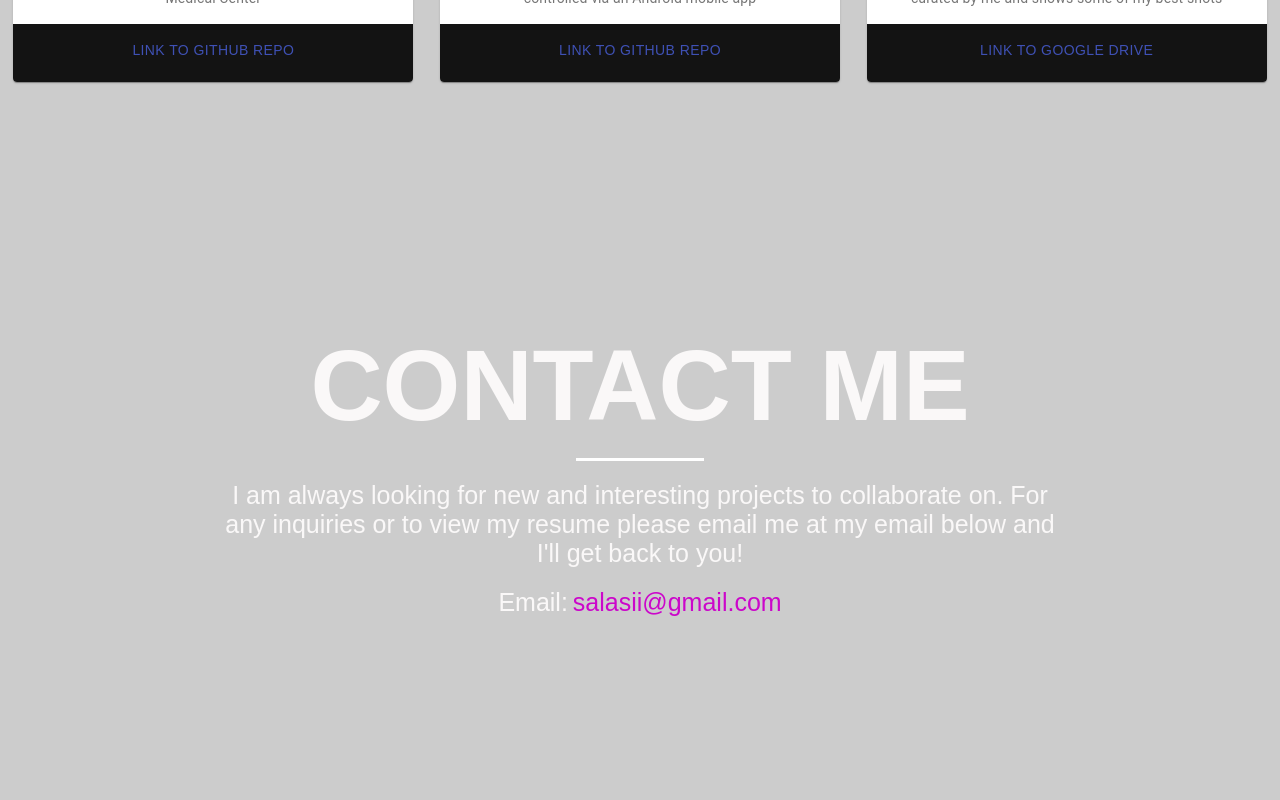
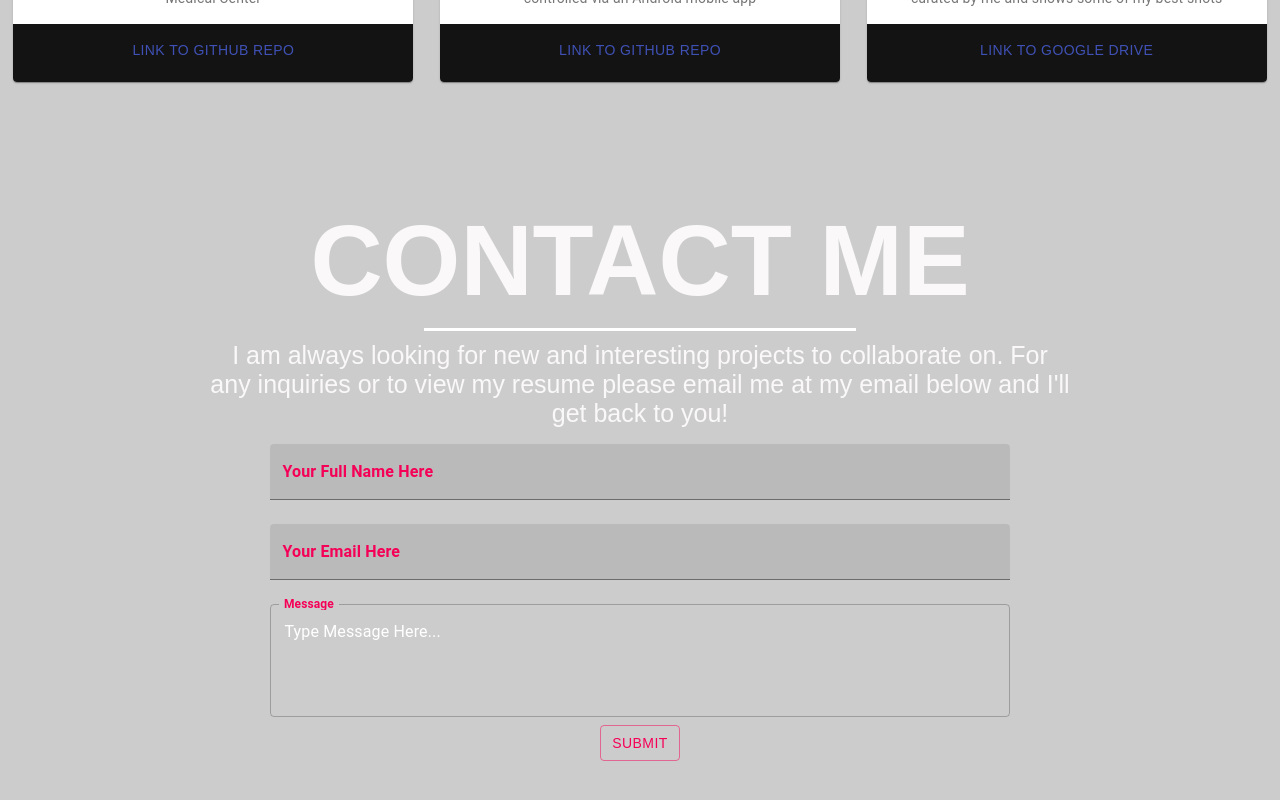
Before and after one commit to Salas123/personal-site, a React (Create React App) app: page / in a window 1280 px wide. Shown: the part 2179-2979 px from the top of the page. Built offline with nearby package versions, Linux system fonts and the light colour scheme; a web font is replaced by a local one.

Commit message:
updated about me text section and added contact text forum that is comprised of a textfield for full name, email, and a message body

```diff
--- a/src/components/AboutMeSection.css
+++ b/src/components/AboutMeSection.css
@@ -62,11 +62,11 @@
 @media screen and (max-width: 960px)
 {
     .about-me-header{
-        font-size: 8vw;
+        font-size: 10vw;
     }
 
     .about-me-text-container{
-        font-size: 5vw;
+        font-size: 4vw;
     }
 
     .about-me-container> .container-divider{
--- a/src/components/ContactMeSection.css
+++ b/src/components/ContactMeSection.css
@@ -9,12 +9,6 @@
     box-shadow: inset 0 0 0 1000px rgba(0,0,0,0.2);
 }
 
-.contact-container > .container-divider{
-    border-bottom: white solid;
-    width: 10%;
-    align-self: center;
-    margin-top: 15px;
-}
 
 .email-text-wrapper{
     padding-top:20px;
@@ -33,7 +27,6 @@
     align-content: center;
     align-self: center;
     text-align: center;
-    padding: 20px;
     width: 70%;
 }
 .contact-me-header{
@@ -43,17 +36,45 @@
     align-self: center;
 }
 
+.contact-me-underline
+{
+    margin-top: 10px;
+    margin-bottom: 10px;
+    border-bottom: white 3px solid;
+    width: 35%;
+    align-self: center;
+}
+
+.textfield-component{
+    width: 60%;
+}
+
+.textfield__label{
+  color: #f50057 !important;
+  font-weight: bold !important;
+  overflow: hidden !important;
+}
+
+.textfield__body{
+    color: #ffffff !important;
+}
+
+.textfield-message-body{
+    color: white !important;
+}
+.submit-button
+{
+    width: 80px;
+    align-self: center;
+}
 @media screen and (max-width: 960px)
 {
     .contact-me-header{
-        font-size: 8vw;
-    }
-    .contact-container > .container-divider{
-        width: 30%;
+        font-size: 9vw;
     }
     .contact-me-text-container{
-        font-size: 5vw;
-        width: 95%;
+        font-size: 4vw;
+        width: 100%;
         padding: 6px;
     }
 }
--- a/src/components/ContactMeSection.js
+++ b/src/components/ContactMeSection.js
@@ -1,26 +1,59 @@
 import React from 'react';
 import './ContactMeSection.css';
+import {Button, Container, Grid, TextField} from "@material-ui/core";
+// import {makeStyles} from "@material-ui/styles";
+
+// const useStyles = makeStyles((theme) => ({
+//     root: {
+//         '& > *': {
+//             margin: theme.spacing(1),
+//             width: '25ch',
+//         },
+//     },
+// }));
 
 const ContactMeSection = () =>{
+
+    // const classes = useStyles();
+
+
     return(
         <div className='contact-container' id="ContactMeSection">
+            <Container className="contact-me-form-container"  fixed>
+                    <Grid
+                        container
+                        direction="column"
+                        justify="center"
+                        alignItems="stretch">
                         <h1 className='contact-me-header'>CONTACT ME</h1>
-            <div className='container-divider'/>
+                        <div className="contact-me-underline"/>
                         <div className='contact-me-text-container'>
                             <p>
                                 I am always looking for new and interesting projects to collaborate on. For any inquiries or to view my resume
                                 please email me at my email below and I'll get back to you!
                             </p>
-                <div className="email-text-wrapper">
-                    <p>
-                        Email:
-                    </p>
-                    <p className="email-text-paragraph">
-                        salasii@gmail.com
-                    </p>
                         </div>
-
-            </div>
+                        <form noValidate autoComplete="on">
+                            <TextField className="textfield-component" id="standard-basic" label="Your Full Name Here" color="secondary" margin="normal" variant="filled" InputProps={{className:"textfield__body"}} InputLabelProps={{className: "textfield__label"}}/>
+                            <TextField className="textfield-component" id="standard-basic" label="Your Email Here"  color="secondary" margin="normal" variant="filled" InputProps={{className:"textfield__body"}} InputLabelProps={{className: "textfield__label"}}/>
+                        </form>
+                        <form noValidate autoComplete="off">
+                            <TextField
+                                className="textfield-component"
+                                id="outlined-multiline-static"
+                                label="Message"
+                                color="secondary"
+                                multiline
+                                rows={4}
+                                defaultValue="Type Message Here..."
+                                variant="outlined"
+                                margin="normal"
+                                InputProps={{className:"textfield-message-body"}} InputLabelProps={{className: "textfield__label"}}
+                            />
+                        </form>
+                        <Button className="submit-button" variant="outlined" color="secondary">Submit</Button>
+                    </Grid>
+            </Container>
         </div>
     );
 }
--- a/src/components/ProjectsSection.css
+++ b/src/components/ProjectsSection.css
@@ -18,7 +18,7 @@
 .projects-section-container > .container-divider{
     margin-top: 20px;
     border-bottom: white solid;
-    width: 10%;
+    width: 20%;
     align-self: center;
 }
 
@@ -28,12 +28,9 @@
         padding-top: 100px;
     }
     .projects-section-header{
-        font-size: 15vw;
+        font-size: 10vw;
     }
 
-    .projects-section-container> .container-divider{
-        width: 30%;
-    }
 
     .about-me-text-container{
         padding: 20px;
```
Lines whose indentation alone changed are shown as unchanged.
